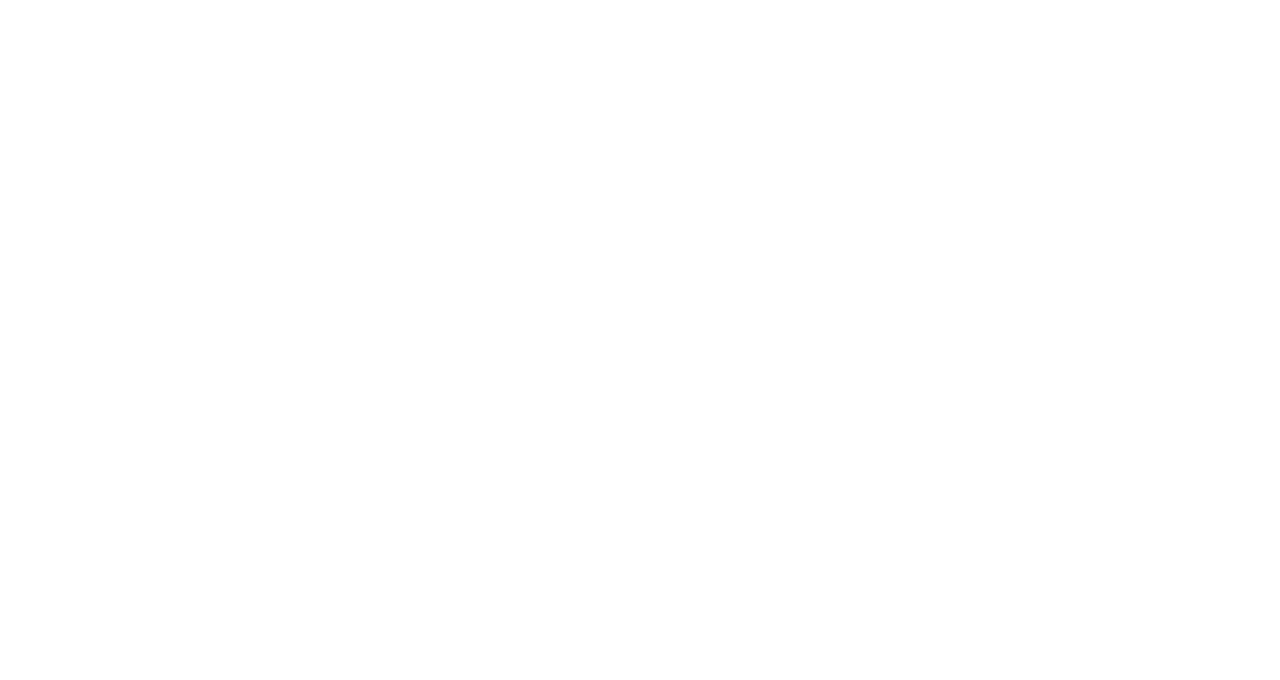
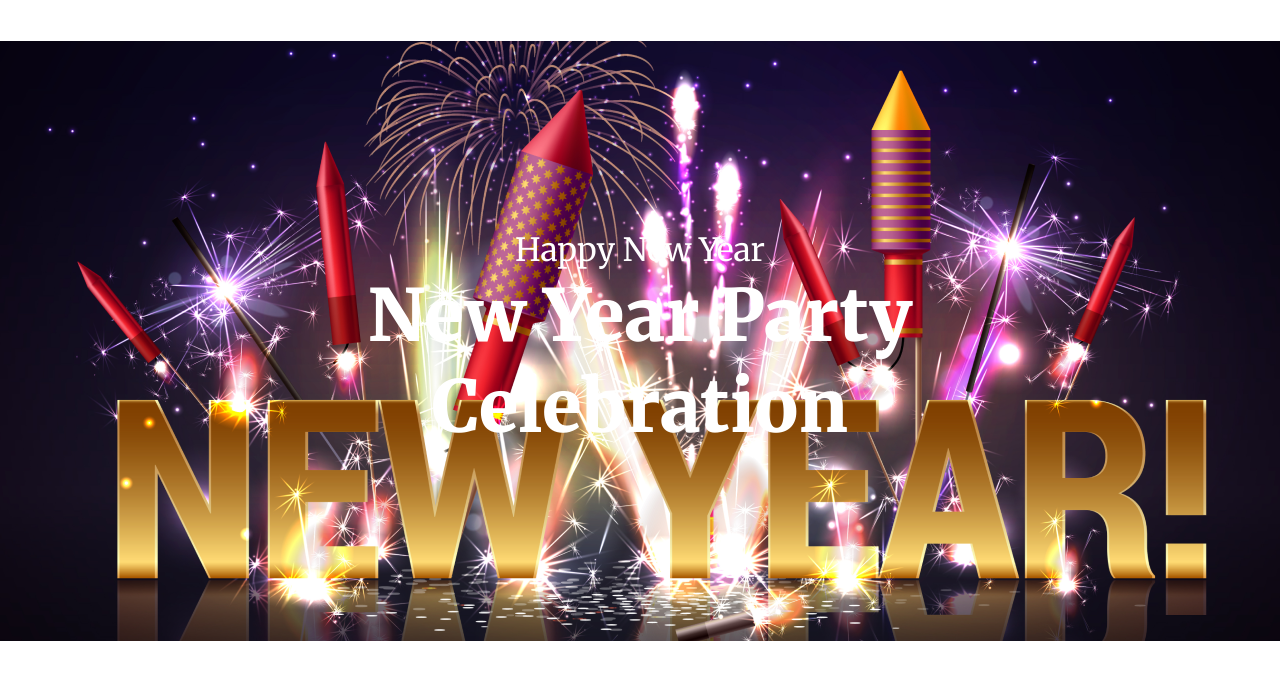
Before and after one commit to AbuRaihan32/first-assignment, a plain HTML site: page index.html in a window 1280 px wide. Drawn offline with Linux system fonts and the light colour scheme.

Commit message:
added header and his styles

```diff
--- a/index.html
+++ b/index.html
@@ -8,6 +8,22 @@
     <link rel="stylesheet" href="styles/style.css">
 </head>
 <body>
+    <!-- start header codes -->
+    <header class="header-wrap">
+        <div class="header-titles">
+            <h3 class="header-title-h3">Happy New Year</h3>
+            <h1 class="header-title-h1">New Year Party Celebration</h1>
+        </div>
+    </header>
+    <!-- End header codes -->
 
+    <main>
+
+
+    </main>
+
+    <footer>
+
+    </footer>
 </body>
 </html>
--- a/styles/style.css
+++ b/styles/style.css
@@ -1,4 +1,32 @@
-*{
-    margin:0;
-    padding:0;
+@import url('https://fonts.googleapis.com/css2?family=Inter:wght@100;200;300;400;500;600;700;800;900&family=Merriweather:ital,wght@0,300;0,400;0,700;0,900;1,300;1,400;1,700;1,900&family=Open+Sans:ital,wght@0,300;0,400;0,600;0,700;0,800;1,400;1,500&family=Work+Sans:ital,wght@0,300;0,400;0,500;0,600;0,700;0,900;1,200;1,300;1,400;1,600;1,700;1,800;1,900&display=swap');
+
+* {
+    margin: 0;
+    padding: 0;
 }
+
+/* start header styles */
+
+.header-titles {
+    max-width: 1320;
+    padding: 200px 344px;
+    text-align: center;
+    background-image: url('/images/Banner\ Image.png');
+    background-repeat: no-repeat;
+    background-position: center;
+    margin-top: 30px;
+}
+
+.header-title-h3 {
+    color: #FFF;
+    font-family: Merriweather;
+    font-size: 32px;
+    font-weight: 400;
+}
+
+.header-title-h1 {
+    color: #FFF;
+    font-family: Merriweather;
+    font-size: 72px;
+    font-weight: 900;
+}
```
